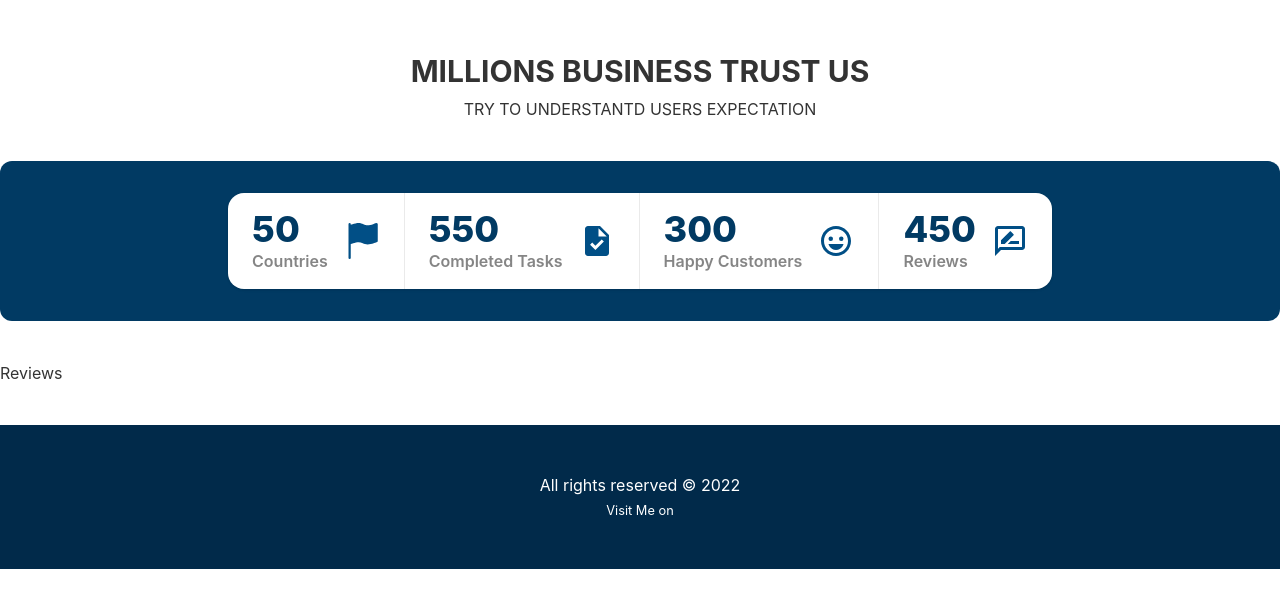
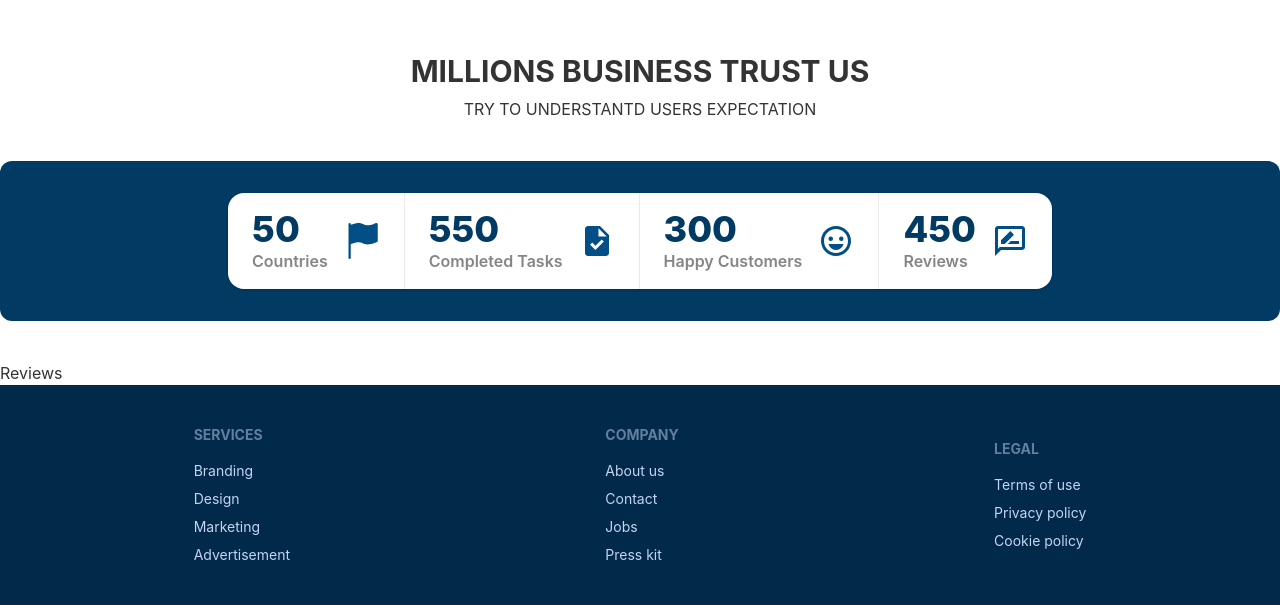
Before and after one commit to Ety-Biswangri/authentic-parts-client, a React (Create React App) app: page / in a window 1280 px wide. Shown: the part 1691-2296 px from the top of the page. Before the commit the page ends 2260 px from the top, so only its background shows below. Built offline with nearby package versions, Linux system fonts and the light colour scheme; no server answers.

Commit message:
footer done

```diff
--- a/src/components/Home/Footer/Footer.js
+++ b/src/components/Home/Footer/Footer.js
@@ -2,12 +2,30 @@
 
 const Footer = () => {
     return (
-        <div className='flex justify-center items-center h-36 bg-accent mt-10 text-white 2xl:max-w-7xl mx-auto'>
-            <div className='text-center'>
-                <p>All rights reserved &copy; {new Date().getFullYear()}</p>
-                <p><small>Visit Me on</small></p>
+        <footer class="footer p-10 bg-accent text-neutral-content">
+            <div className='footer flex flex-col md:flex-row md:justify-around md:items-center'>
+                <div className='mb-5 lg:mb-0'>
+                    <span class="footer-title">Services</span>
+                    <a class="link link-hover">Branding</a>
+                    <a class="link link-hover">Design</a>
+                    <a class="link link-hover">Marketing</a>
+                    <a class="link link-hover">Advertisement</a>
+                </div>
+                <div className='mb-5 lg:mb-0'>
+                    <span class="footer-title">Company</span>
+                    <a class="link link-hover">About us</a>
+                    <a class="link link-hover">Contact</a>
+                    <a class="link link-hover">Jobs</a>
+                    <a class="link link-hover">Press kit</a>
+                </div>
+                <div className='mb-5 lg:mb-0'>
+                    <span class="footer-title">Legal</span>
+                    <a class="link link-hover">Terms of use</a>
+                    <a class="link link-hover">Privacy policy</a>
+                    <a class="link link-hover">Cookie policy</a>
+                </div>
             </div>
-        </div>
+        </footer>
     );
 };
 
--- a/src/components/Login/LoginPage/LoginPage.js
+++ b/src/components/Login/LoginPage/LoginPage.js
@@ -1,4 +1,5 @@
 import React from 'react';
+import { useForm } from "react-hook-form";
 
 const LoginPage = () => {
     return (
```
